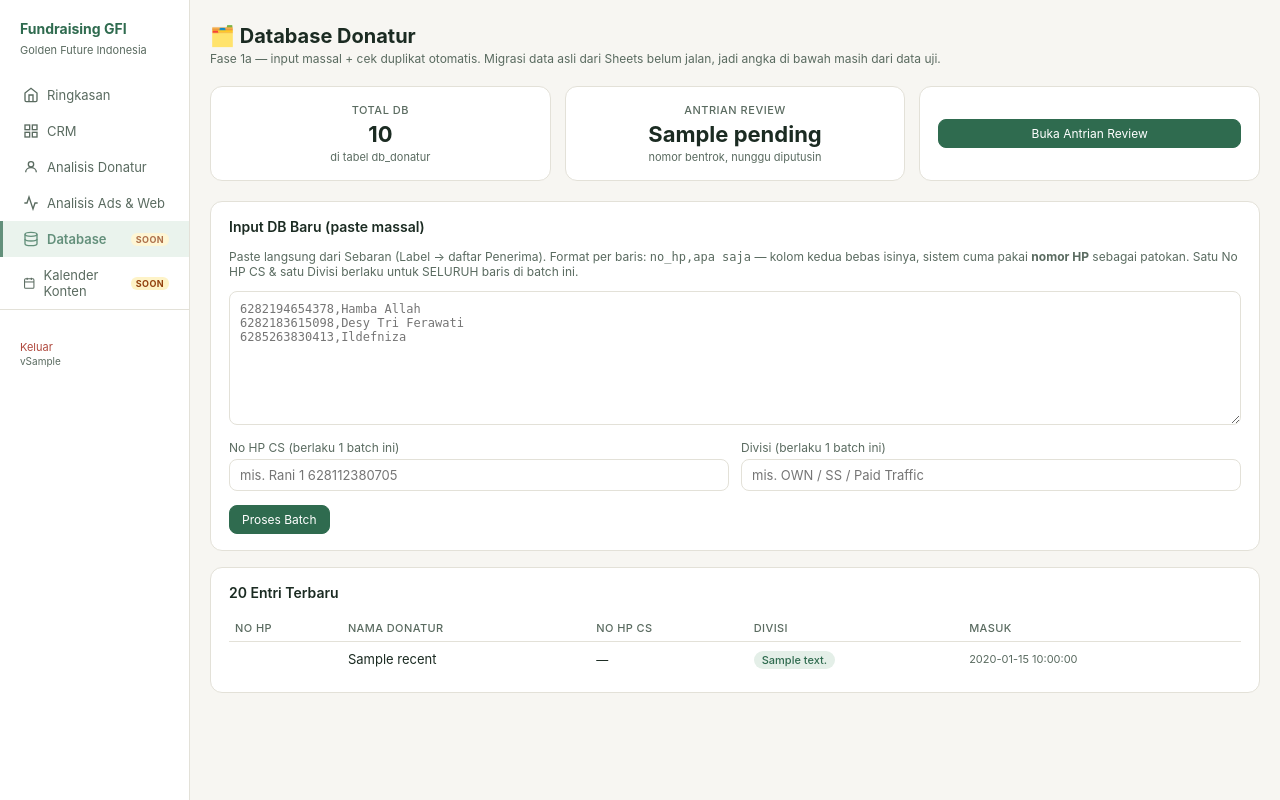
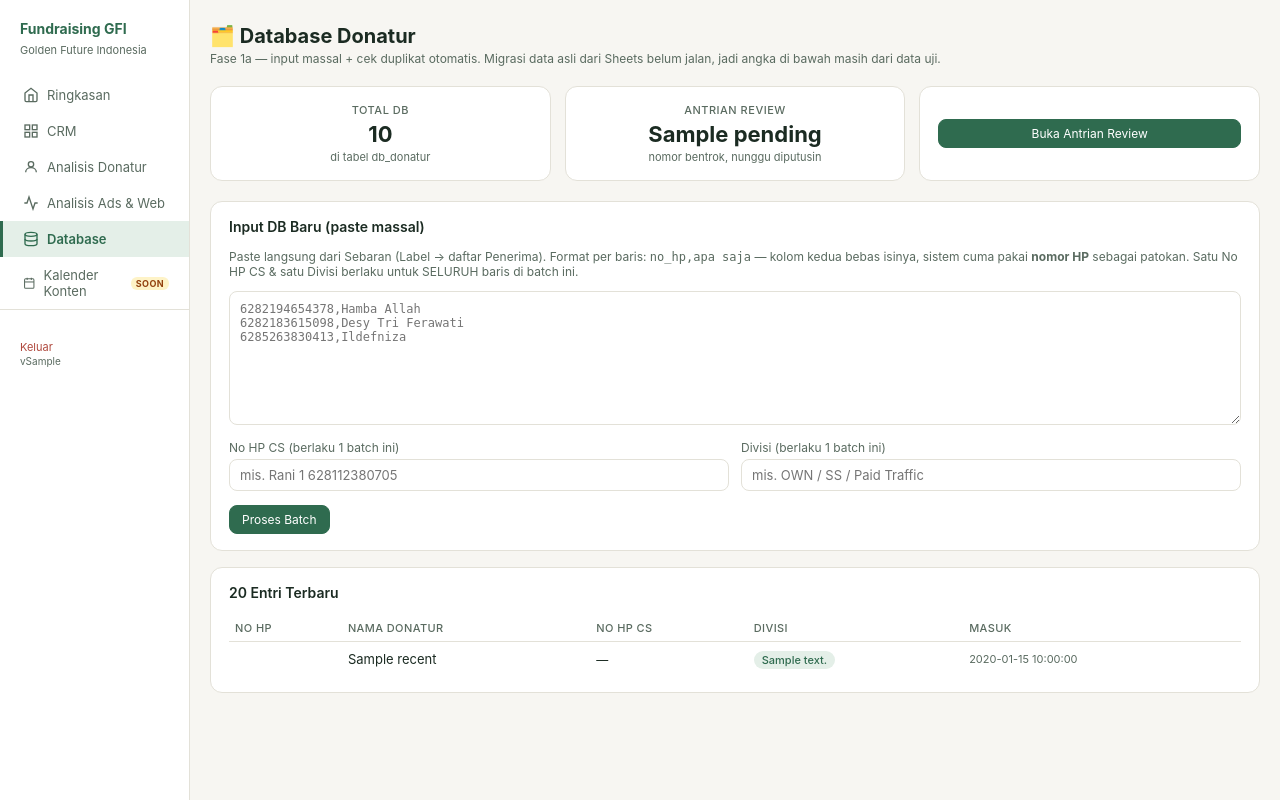
Before and after one commit to ssgoldenfuture-lab/fundraising-panel, a Python web app: template templates/database.html in a window 1280 px wide. Run offline with Jinja, Linux system fonts and the light colour scheme; the template is opened without the code that fills it: most values are stand-ins (such as "Sample title", 1, 10 or a date in 2020).

Commit message:
fix(database): hilangkan badge "Soon" di sidebar — halaman sudah fungsional

```diff
--- a/templates/base.html
+++ b/templates/base.html
@@ -112,10 +112,9 @@ input[type=date],select{border:1px solid var(--line);background:#fff;border-radi
       <svg width="16" height="16" viewBox="0 0 24 24" fill="none" stroke="currentColor" stroke-width="2"><path d="M22 12h-4l-3 9L9 3l-3 9H2"/></svg>
       <span>Analisis Ads & Web</span>
     </a>
-    <a class="navitem soon {% if active=='database' %}active{% endif %}" href="/database">
+    <a class="navitem {% if active=='database' %}active{% endif %}" href="/database">
       <svg width="16" height="16" viewBox="0 0 24 24" fill="none" stroke="currentColor" stroke-width="2"><ellipse cx="12" cy="5" rx="9" ry="3"/><path d="M21 12c0 1.66-4 3-9 3s-9-1.34-9-3"/><path d="M3 5v14c0 1.66 4 3 9 3s9-1.34 9-3V5"/></svg>
       <span>Database</span>
-      <span class="nav-soon">Soon</span>
     </a>
     <a class="navitem {% if active=='kalender' %}active{% endif %}" href="/kalender">
       <svg width="16" height="16" viewBox="0 0 24 24" fill="none" stroke="currentColor" stroke-width="2"><rect x="3" y="4" width="18" height="18" rx="2"/><line x1="16" y1="2" x2="16" y2="6"/><line x1="8" y1="2" x2="8" y2="6"/><line x1="3" y1="10" x2="21" y2="10"/></svg>
```
